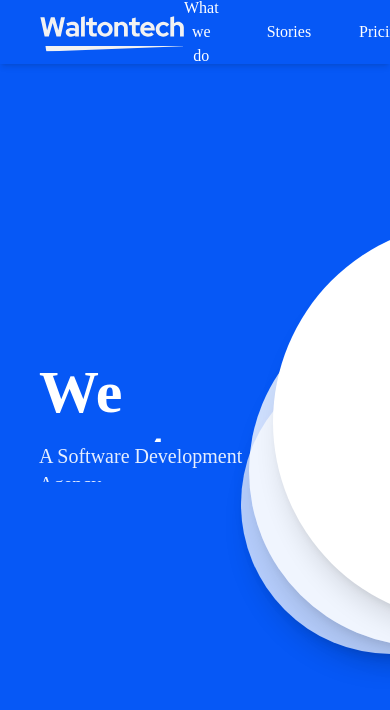
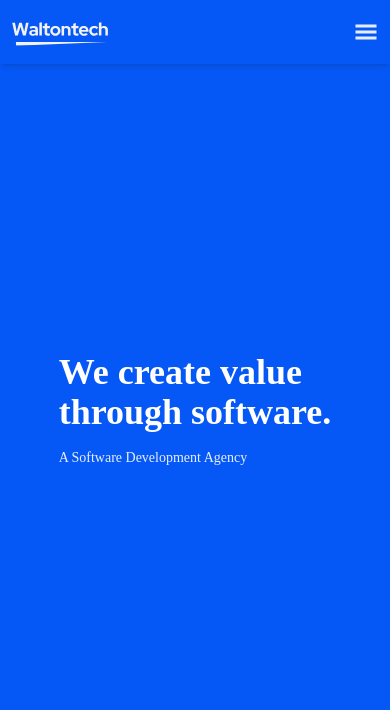
Before and after one commit to hassanhamza930/Waltontech, a React (Create React App) app: page / in a window 390 px wide. Shown: the top 710 px of the page. Built offline with nearby package versions, Linux system fonts and the light colour scheme.

Commit message:
Basic Layout Structure of landing page and header implemented.

```diff
--- a/package.json
+++ b/package.json
@@ -13,6 +13,7 @@
     "framer-motion": "^10.2.2",
     "react": "^18.2.0",
     "react-dom": "^18.2.0",
+    "react-icons": "^4.8.0",
     "react-router-dom": "^6.8.2",
     "react-scripts": "5.0.1",
     "typescript": "^4.9.5",
--- a/src/App.tsx
+++ b/src/App.tsx
@@ -2,11 +2,48 @@ import React from 'react';
 import { Routes, Route } from "react-router-dom";
 import LandingPage from './pages/landingPage/landingPage';
 import Header from './standards/header';
+import { useState } from "react";
+import { GiHamburgerMenu } from "react-icons/gi";
+import { AnimatePresence } from 'framer-motion';
+import {motion} from "framer-motion";
 
 function App() {
+
+  const [sideBarOpen, setsideBarOpen] = useState(false);
+
+
   return (
     <>
-      <Header></Header>
+      <div className="md:hidden flex relative">
+        <AnimatePresence>
+          {
+            sideBarOpen == true &&
+            <motion.div
+            initial={{scale:0,x:100,y:-100}}
+            animate={{scale:3.5,x:0,y:0}}
+            exit={{scale:0}}
+            transition={{duration:0.5}}
+            className="fixed z-50 h-[500px] w-[500px] rounded-full text-tan bg-black/90">
+            </motion.div>
+          }
+          {
+            sideBarOpen == true &&
+            <motion.div
+            initial={{opacity:0}}
+            animate={{opacity:1}}
+            exit={{opacity:0}}
+            transition={{duration:0.8}}
+            className="fixed z-50 h-screen w-full text-tan bg-black/90 flex flex-col justify-start items-end pt-20 px-5 gap-4">
+                <button className="link-underline">What we do</button>
+                <button className="link-underline">Stories</button>
+                <button className="link-underline">Pricing</button>
+                <button className="link-underline">Contact us</button>
+            </motion.div>
+          }
+        </AnimatePresence>
+
+      </div>
+      <Header sideBarOpen={sideBarOpen} setSideBarOpen={setsideBarOpen} ></Header>
       <Routes>
         <Route path="/" element={<LandingPage />} />
       </Routes>
--- a/src/pages/landingPage/landingPage.tsx
+++ b/src/pages/landingPage/landingPage.tsx
@@ -11,34 +11,38 @@ function LandingPage() {
     return (
         <BluePage>
 
-            <div className="flex flex-row justify-between items-center w-full -mt-16">
+            <div className="flex flex-col-reverse md:flex-row gap-24 md:gap-96 justify-center items-center w-full -mt-24 md:-mt-16">
                 <div className=" flex flex-col justify-start items-start">
-                    <div className="h-20 overflow-y-hidden">
-                        <div className="flex flex-row justify-center items-center">
-                            <motion.div initial={{ opacity: 0, y: 100 }} animate={{ opacity: 1, y: 0 }} transition={{ duration: 1.2, delay: 0.3 }} ><Heading text="We create value through software."></Heading></motion.div>
+                    <div className="h-auto py-2 overflow-y-hidden">
+                        <div className="flex flex-row w-full justify-center items-center">
+                            <motion.div initial={{ opacity: 0, y: 200 }} animate={{ opacity: 1, y: 0 }} transition={{ duration: 1.2 }} >
+                                <div className="text-4xl md:text-6xl font-bold">
+                                        We create value<br/>through software.
+                                </div>
+                            </motion.div>
                             {/* Need to add a rolling text here called Design/ Develop/AI */}
                         </div>
                     </div>
-                    <div className="h-10 overflow-y-hidden">
+                    <div className="h-auto md:h-10 mt-2 overflow-y-hidden">
                         <motion.div initial={{ opacity: 0, y: 100 }} animate={{ opacity: 1, y: 0 }} transition={{ duration: 1.2, delay: 0.6 }} ><SubHeading text="A Software Development Agency"></SubHeading></motion.div>
                     </div>
                 </div>
 
-                <div className="relative h-[400px] w-[400px] flex justify-start items-end">
+                <div className="hidden xl:flex relative h-[250px] w-[250px] md:h-[400px] md:w-[400px] justify-start items-end">
                     <motion.div
                         initial={{
                             opacity: 0,
-                            y: 50
+                            y: 100
                         }}
                         animate={{
                             opacity: 1,
                             y: 0
                         }}
                         transition={{
-                            duration: 0.6,
-                            delay: 0.4
+                            duration: 0.8,
+                            delay: 0.1
                         }}
-                        className="absolute z-30 rounded-full h-[400px] w-[400px] bg-tan shadow-xl"></motion.div>
+                        className="absolute z-30 rounded-full h-[250px] w-[250px] md:h-[400px] md:w-[400px] bg-tan shadow-xl"></motion.div>
                     <motion.div
                         initial={{
                             opacity: 0,
@@ -49,10 +53,10 @@ function LandingPage() {
                             y: 0
                         }}
                         transition={{
-                            duration: 0.6,
+                            duration: 1,
                             delay: 0.2
                         }}
-                        className="absolute z-20 rounded-full h-[350px] w-[350px] bg-tan/80 -ml-6 -mb-6 shadow-xl"></motion.div>
+                        className="absolute z-20 rounded-full h-[200px] w-[200px] md:h-[350px] md:w-[350px] bg-tan/80 -ml-4 -mb-4 shadow-xl"></motion.div>
                     <motion.div
                         initial={{
                             opacity: 0,
@@ -63,9 +67,10 @@ function LandingPage() {
                             y: 0
                         }}
                         transition={{
-                            duration: 0.6,
+                            duration: 1.2,
+                            delay: 0.3
                         }}
-                        className="absolute z-10 rounded-full h-[300px] w-[300px] bg-tan/70 -ml-8 -mb-8 shadow-xl"></motion.div>
+                        className="absolute z-10 rounded-full h-[150px] w-[150px] md:h-[300px] md:w-[300px] bg-tan/70 -ml-6 -mb-6 shadow-xl"></motion.div>
 
                 </div>
 
--- a/src/standards/header.tsx
+++ b/src/standards/header.tsx
@@ -1,20 +1,40 @@
+import { useState } from "react";
 import logo from "../images/logo.svg";
+import { GiHamburgerMenu } from "react-icons/gi";
 
-function Header() {
+
+interface HeaderProps{
+    sideBarOpen:boolean,
+    setSideBarOpen:Function
+}
+
+function Header(props:HeaderProps) {
+
+
     return (
-        <div style={{fontFamily:"IBM Plex Sans"}} className="fixed z-50 w-full h-16 bg-blue text-tan shadow-md flex flex-row justify-between items-center px-10">
+        <div style={{ fontFamily: "IBM Plex Sans" }} className="fixed z-50 w-full h-16 bg-blue text-tan shadow-md flex flex-row justify-between items-center px-3 md:px-10">
 
-            <img className="w-36 -mb-1" src={logo}></img>
+            <img className="w-24 md:w-36 -mb-1" src={logo}></img>
 
-            <div className="font-light flex flex-row justify-center items-center gap-12">
+            <div className="hidden md:flex font-light flex-row justify-center items-center gap-12">
                 <button className="link-underline">What we do</button>
                 <button className="link-underline">Stories</button>
                 <button className="link-underline">Pricing</button>
                 <button className="link-underline">Contact us</button>
             </div>
 
+            <div className="md:hidden flex relative">
+                {
+
+                    <button onClick={()=>{props.setSideBarOpen(!props.sideBarOpen)}}>
+                        <GiHamburgerMenu className="text-tan/90 h-6 w-6"></GiHamburgerMenu>
+                    </button>
+
+                }
+            </div>
+
         </div>
-     );
+    );
 }
 
 export default Header;
--- a/src/styles/components/heading.tsx
+++ b/src/styles/components/heading.tsx
@@ -5,7 +5,7 @@ interface TextInputs{
 
 function Heading(props:TextInputs) {
     return (
-        <div className={`${props.customStyles} text-6xl font-bold`}>
+        <div className={`${props.customStyles} text-2xl md:text-6xl font-bold`}>
             {props.text}
         </div>
     );
@@ -13,7 +13,7 @@ function Heading(props:TextInputs) {
 
 export function SubHeading(props:TextInputs) {
     return (
-        <div className={`${props.customStyles} text-tan/90 text-xl font-regular`}>
+        <div className={`${props.customStyles} text-tan/90 text-sm md:text-xl font-regular`}>
             {props.text}
         </div>
     );
--- a/src/styles/layouts/bluepage.tsx
+++ b/src/styles/layouts/bluepage.tsx
@@ -3,7 +3,7 @@ function BluePage(props: any) {
     const { children } = props;
 
     return (
-        <div style={{fontFamily:"IBM Plex Sans"}} className="bg-blue text-tan h-screen w-full overflow-y-scroll pt-16">
+        <div style={{fontFamily:"IBM Plex Sans"}} className="bg-blue text-tan h-screen w-full pt-16">
             <div id="no_scroll" className="relative w-full h-full flex flex-col justify-center items-center gap-4 px-[10%] py-10">
                 {children}
             </div>
```
Also changed, not shown: 1 other file (tests, documents, lock files or other folders).
